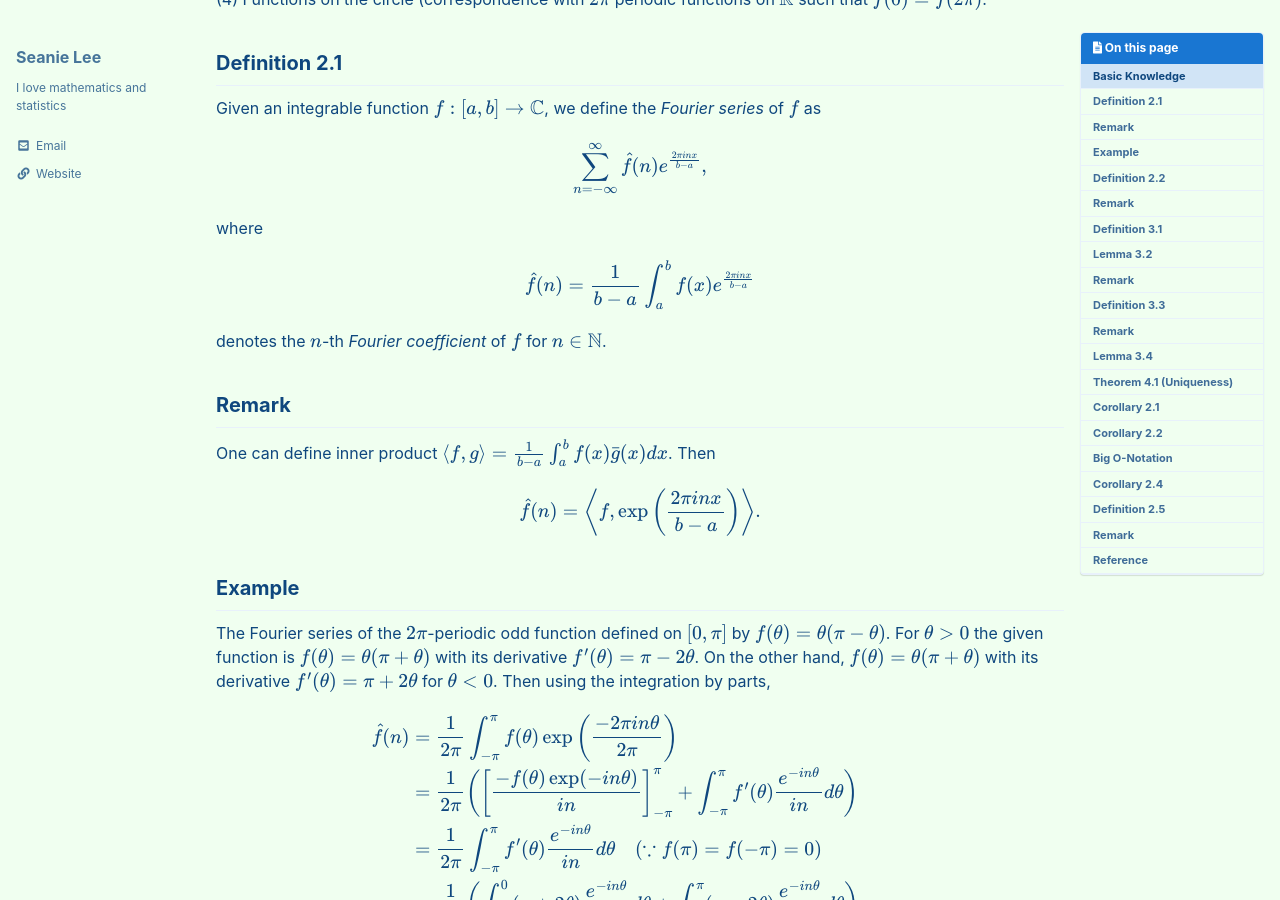
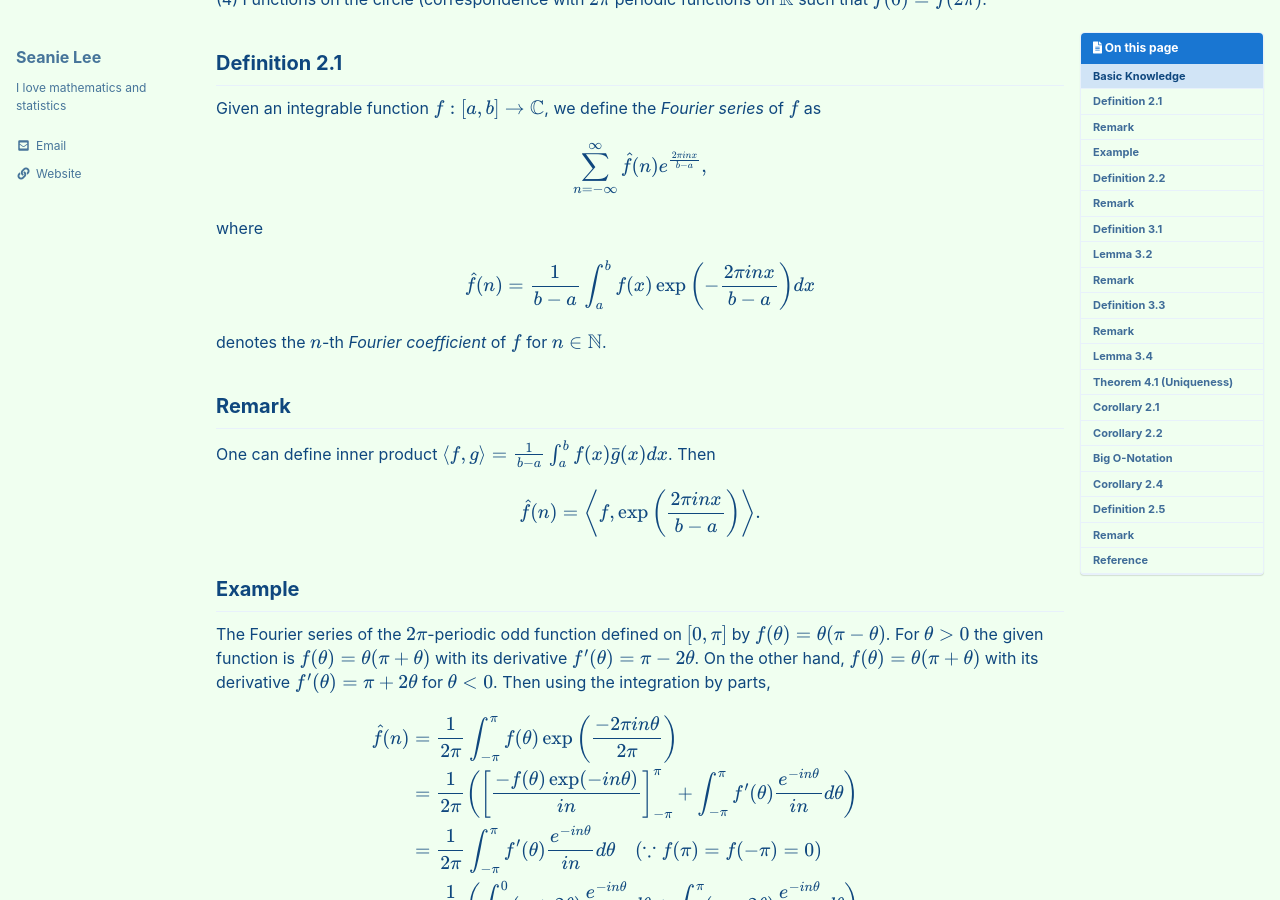
Before and after one commit to seanie12/blog, a Jekyll site: the page built from _posts/2023-02-01-Fourier-series.md, in a window 1280 px wide and 900 px high, scrolled down 423 px. Built offline with Jekyll 4.4.1, drawn with Linux system fonts in a browser that asks for light colours; cached includes are drawn as plain includes; formulas are drawn with MathJax 3.

Commit message:
Update 2023-02-01-Fourier-series.md

```diff
--- a/_posts/2023-02-01-Fourier-series.md
+++ b/_posts/2023-02-01-Fourier-series.md
@@ -41,7 +41,7 @@ where
 
 $$
 \begin{align*}
-\hat{f}(n) = \frac{1}{b-a}\int_a^b f(x) e^{\frac{2\pi inx }{b-a}}
+\hat{f}(n) = \frac{1}{b-a}\int_a^b f(x) \exp\left(-\frac{2\pi inx }{b-a}\right)dx
 \end{align*}
 $$
 
```
